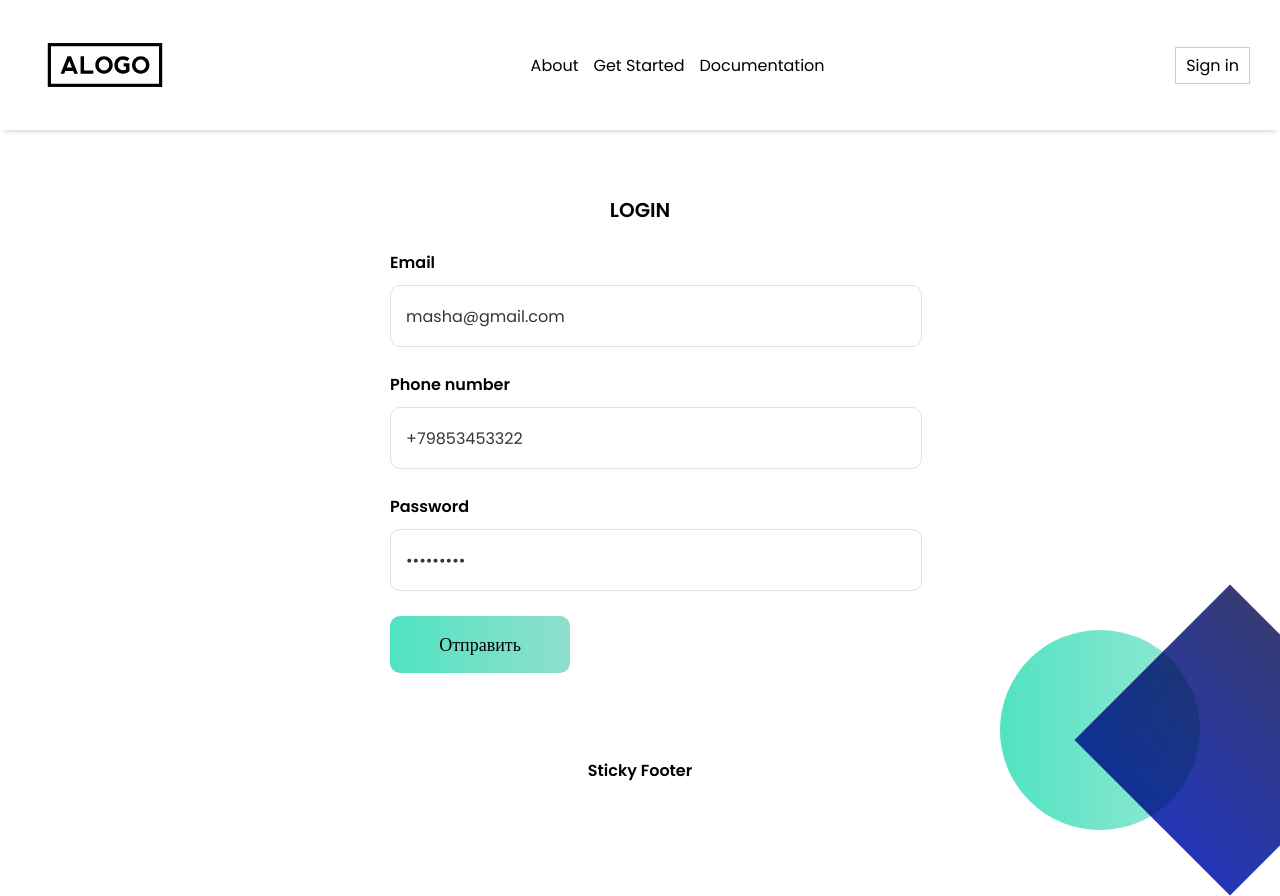
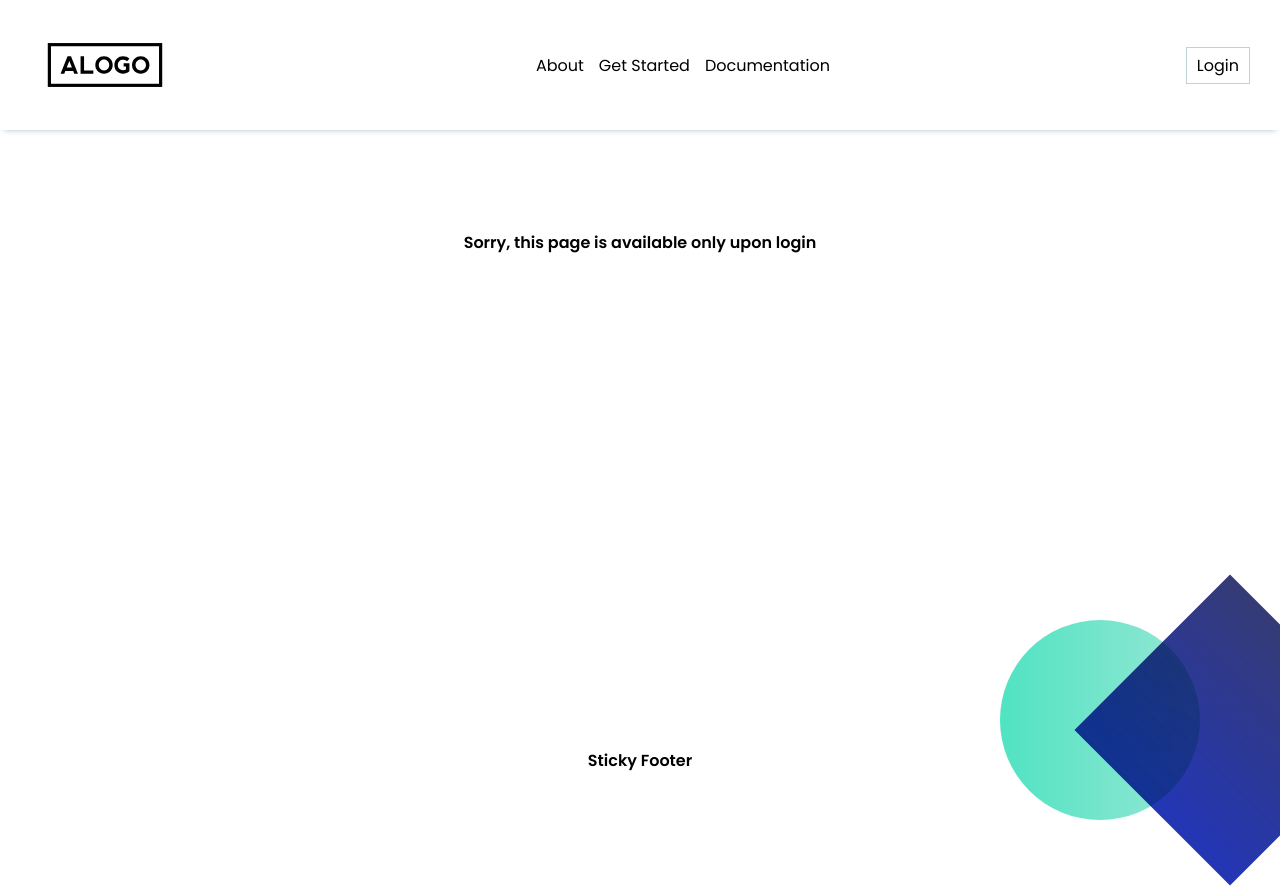
Before and after one commit to PoliGanina/ganina_rmr_hw_client, a React (Create React App) app: page /kitty in a window 1280 px wide. Shown: the top 896 px of the page. After the commit the page ends 800 px from the top, so only its background shows below. Built offline with nearby package versions, Linux system fonts and the light colour scheme; no server answers.

Commit message:
protected route done

```diff
--- a/src/App.js
+++ b/src/App.js
@@ -60,21 +60,22 @@ const App = () => {
       <Router>
         <Layout user={user} handleLogout={handleLogout}>
           <Routes>
-            {isAuth ? (
             <Route
-                path="kitty"
+              exact
+              path="/"
+              element={isAuth ?
+                <Navigate to='/kitty' element ={<ContentPage url={imgUrl}/>}/> :
+                <LoginPage handleLogin={handleLogin}/>
+              }
+            />
+            <Route
+              path="/kitty"
               element={
                 <ProtectedRoute user={user}>
                   <ContentPage url={imgUrl} />
                 </ProtectedRoute>
               }
             />
-            ) : (
-              <Route
-                path="*"
-                element={<LoginPage handleLogin={handleLogin} />}
-              />
-            )}
           </Routes>
         </Layout>
       </Router>
--- a/src/features/header/header.js
+++ b/src/features/header/header.js
@@ -18,8 +18,8 @@ const Header = ({user, handleLogout}) => {
     { user ? <PersonalAccount name={user.name} handleLogout={handleLogout}/> :
         <Link
         to='/'
-        className="header__signin"
-        >Sign in</Link>}
+        className="header__login"
+        >Login</Link>}
     </header>
   );
 };
--- a/src/features/header/header.scss
+++ b/src/features/header/header.scss
@@ -49,7 +49,7 @@
             object-fit: contain;
         }
     }
-    &__signin {
+    &__login {
         padding: 5px 10px;
         border: 1px solid rgba(87, 143, 156, 0.39);
         text-decoration: none;
--- /dev/null
+++ b/src/features/no-access/noAccessMessage.js
@@ -0,0 +1,10 @@
+import './noAccessMessage.scss';
+
+const NoAccessMessage = ()=> {
+    return (
+        <div className='no-access'>
+            <h2 className='no-access__text'> Sorry, this page is available only upon login</h2>
+        </div>
+    );
+}
+export default NoAccessMessage;
--- /dev/null
+++ b/src/features/no-access/noAccessMessage.scss
@@ -0,0 +1,6 @@
+.no-access {
+    display: flex;
+    justify-content: center;
+    margin-top: 100px;
+
+}
--- a/src/infrastructure/router.js
+++ b/src/infrastructure/router.js
@@ -1,4 +1,5 @@
 import { Routes, Route, Navigate, Link } from "react-router-dom";
+import NoAccessMessage from "../features/no-access/noAccessMessage";
 import ContentPage from "../screens/contentPage.js/contentPage";
 import LoginPage from "../screens/loginPage/loginPage";
 
@@ -19,9 +20,7 @@ import LoginPage from "../screens/loginPage/loginPage";
 export const ProtectedRoute = ({ user, children }) => {
   if (!user) {
     return (
-      <Link to="*" className="header__signin">
-        Sign in
-      </Link>
+        <NoAccessMessage/>
     );
   }
 
```
Lines whose indentation alone changed are shown as unchanged.
